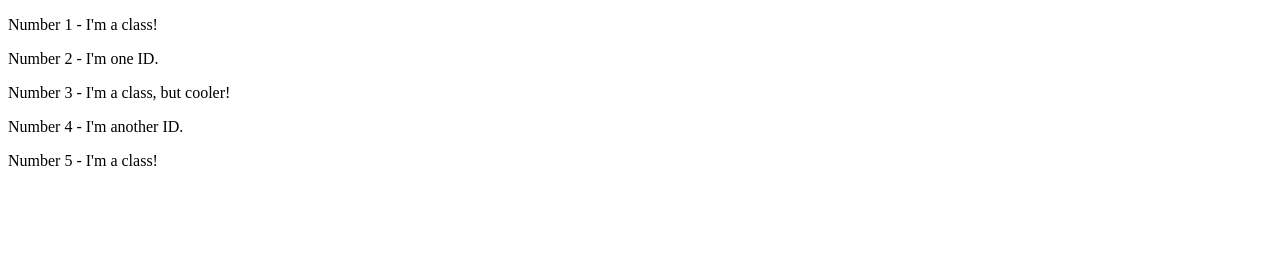
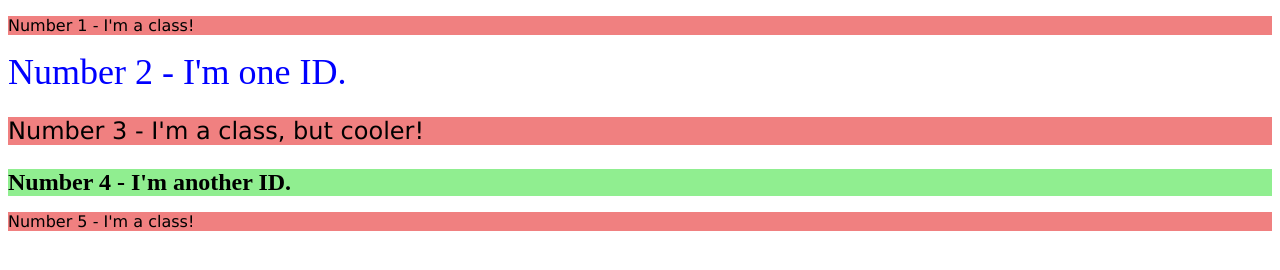
Before and after one commit to monoswirl/The-Odin-Project, a plain HTML site: page css-exercises-main/foundations/intro-to-css/02-class-id-selectors/index.html in a window 1280 px wide. Drawn offline with Linux system fonts and the light colour scheme.

Commit message:
Complete 02-class-id-selectors exercise

```diff
--- a/css-exercises-main/foundations/intro-to-css/02-class-id-selectors/index.html
+++ b/css-exercises-main/foundations/intro-to-css/02-class-id-selectors/index.html
@@ -5,13 +5,13 @@
     <meta http-equiv="X-UA-Compatible" content="IE=edge">
     <meta name="viewport" content="width=device-width, initial-scale=1.0">
     <title>Class and ID Selectors</title>
-    <link rel="stylesheet" href="style.css">
+    <link rel="stylesheet" href="./style.css">
   </head>
   <body>
-    <p>Number 1 - I'm a class!</p>
-    <div>Number 2 - I'm one ID.</div>
-    <p>Number 3 - I'm a class, but cooler!</p>
-    <div>Number 4 - I'm another ID.</div>
-    <p>Number 5 - I'm a class!</p>
+    <p class="odd">Number 1 - I'm a class!</p>
+    <div id="second">Number 2 - I'm one ID.</div>
+    <p class="odd cooler">Number 3 - I'm a class, but cooler!</p>
+    <div id="fourth">Number 4 - I'm another ID.</div>
+    <p class="odd">Number 5 - I'm a class!</p>
   </body>
 </html>
--- a/css-exercises-main/foundations/intro-to-css/02-class-id-selectors/style.css
+++ b/css-exercises-main/foundations/intro-to-css/02-class-id-selectors/style.css
@@ -0,0 +1,19 @@
+.odd {
+    background-color: lightcoral;
+    font-family: Verdana, "Dejavu Sans", sans-serif;
+}
+
+.odd.cooler {
+    font-size: 24px;
+}
+
+#second {
+    color: blue;
+    font-size: 36px;
+}
+
+#fourth {
+    background-color: lightgreen;
+    font-size: 24px;
+    font-weight: 700;
+}
```
